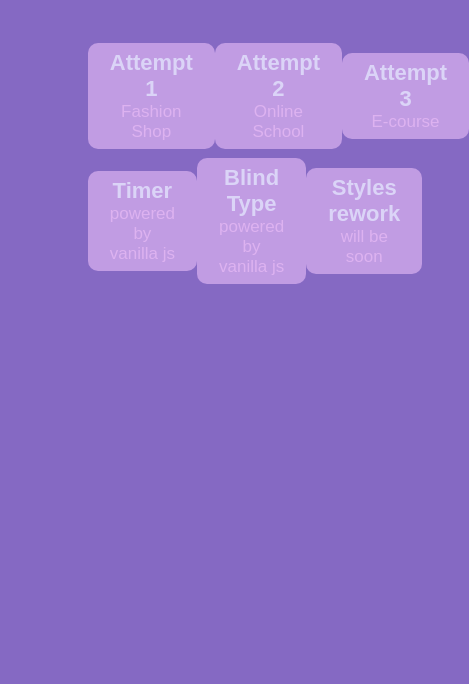
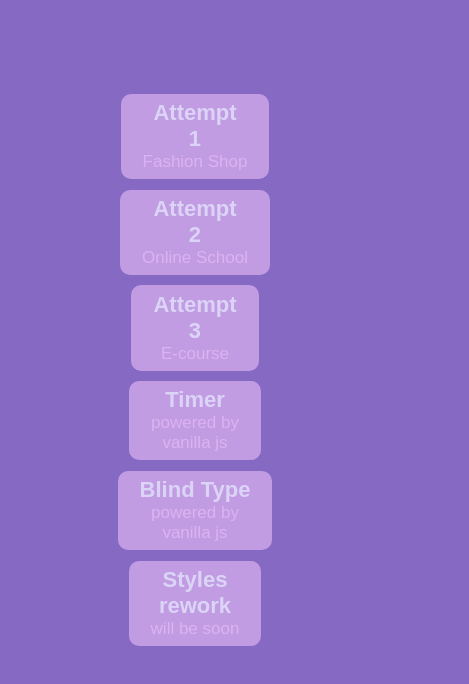
Before and after one commit to rizzarigen/learn-layout, a plain HTML site: page index.html in a window 390 px wide. Shown: the part 42-726 px from the top of the page, 469 px wide, since content can reach past the window. Drawn offline with Linux system fonts and the light colour scheme; a web font is replaced by a local one.

Commit message:
responsive for ui kit

```diff
--- a/responsive.scss
+++ b/responsive.scss
@@ -120,7 +120,11 @@
             }
         }
     }
-
+    .card {
+        &-wrapper {
+            flex-direction: column;
+        }
+    }
 }
 
 @media(max-width: 430px){
@@ -161,6 +165,11 @@
             }
         }
     }
+    .card {
+        &-wrapper:nth-child(1) {
+            margin-top: 50px;
+        }
+    }
 }
 
 @media(max-width: 320px){
```
Also changed, not shown: responsive.css, 1 other file.
